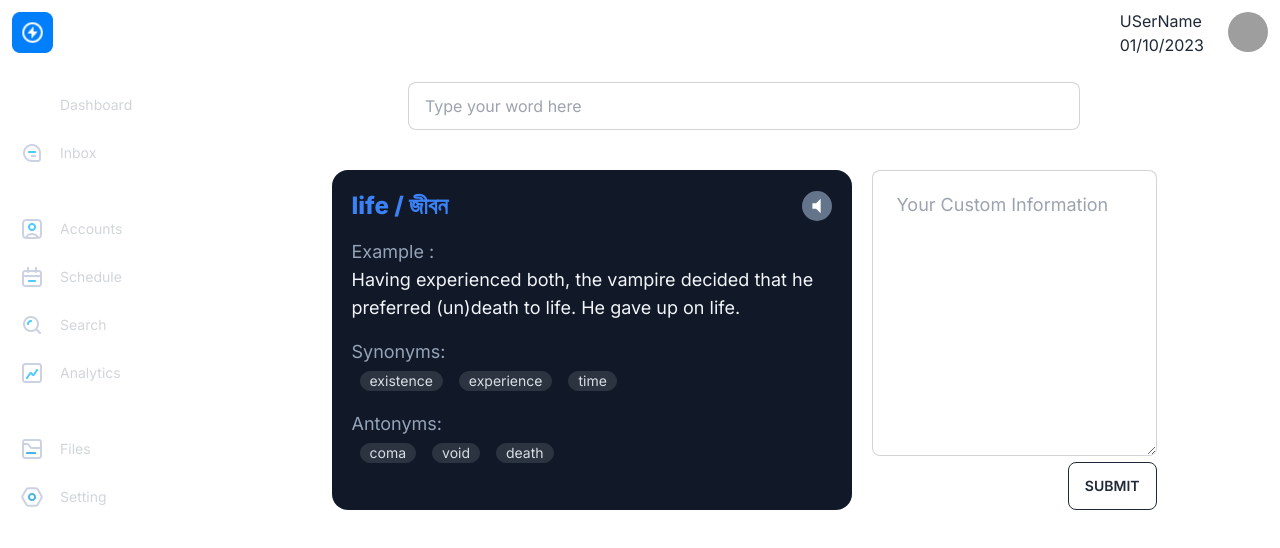
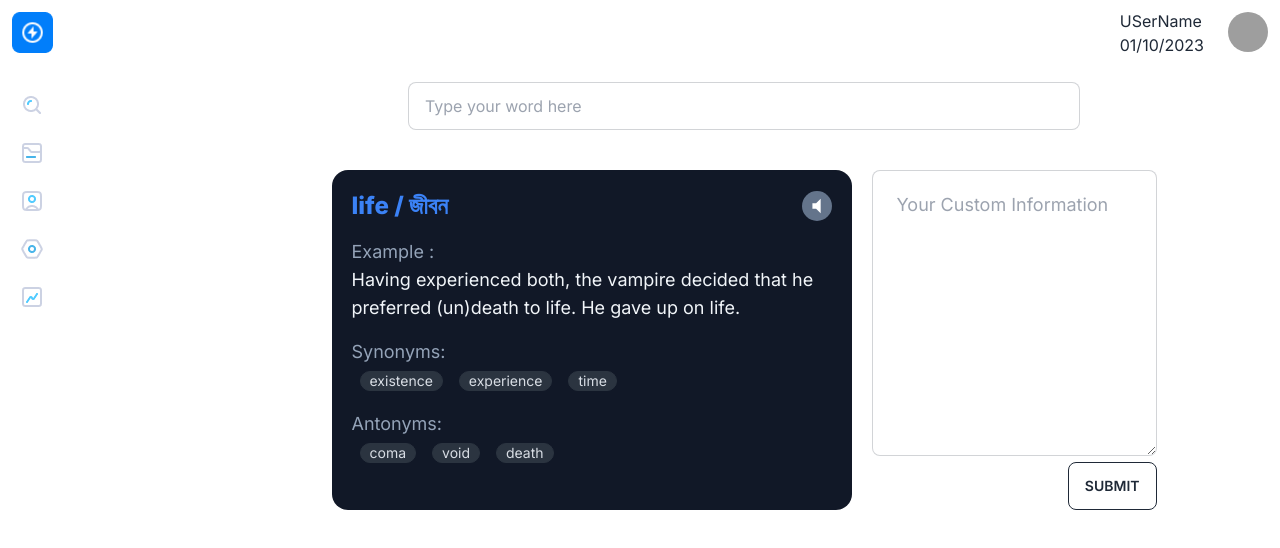
Before and after one commit to udaysarkarud/word-shuffler-2, a Next.js app: page / in a window 1280 px wide. Shown: the top 548 px of the page. Built offline with nearby package versions, Linux system fonts and the light colour scheme; grey boxes are pictures that could not be loaded.

Commit message:
fix: navigation links

```diff
--- a/src/components/Sidebar/Sidebar.tsx
+++ b/src/components/Sidebar/Sidebar.tsx
@@ -1,18 +1,16 @@
 'use client';
 
 import Image from 'next/image';
+import Link from 'next/link';
 import { useState } from 'react';
 const Sidebar = () => {
   const [open, setOpen] = useState(true);
   const Menus = [
-    { title: 'Dashboard', src: 'Chart_fill' },
-    { title: 'Inbox', src: 'Chat' },
-    { title: 'Accounts', src: 'User', gap: true },
-    { title: 'Schedule ', src: 'Calendar' },
-    { title: 'Search', src: 'Search' },
-    { title: 'Analytics', src: 'Chart' },
-    { title: 'Files ', src: 'Folder', gap: true },
-    { title: 'Setting', src: 'Setting' },
+    { title: 'Search', src: 'Search', navLocation: '/' },
+    { title: 'Saved Words', src: 'Folder', navLocation: '/listofwords' },
+    { title: 'Random Quiz', src: 'User', navLocation: '/' },
+    { title: 'Setting', src: 'Setting', navLocation: '/' },
+    { title: 'Analytics', src: 'Chart', navLocation: '/' },
   ];
   return (
     <div>
@@ -22,12 +20,6 @@ const Sidebar = () => {
             open ? 'w-52' : 'w-20 '
           }  h-screen p-3  pt- relative duration-300`}
         >
-          {/* <img
-            src="./assets/control.png"
-            className={`absolute cursor-pointer -right-3 top-9 w-7 border-dark-purple
-           border-2 rounded-full  ${!open && 'rotate-180'}`}
-            onClick={() => setOpen(!open)}
-          /> */}
           <div className="flex gap-x-4 items-center">
             <Image
               width={500}
@@ -49,19 +41,21 @@ const Sidebar = () => {
           </div>
           <ul className="pt-6">
             {Menus.map((Menu, index) => (
-              <li
-                key={index}
-                className={`flex  rounded-md p-2 cursor-pointer hover:bg-light-white text-gray-300 text-sm items-center gap-x-4
+              <li key={index}>
+                <Link
+                  href={Menu.navLocation}
+                  className={`flex  rounded-md p-2 cursor-pointer hover:bg-light-white text-white text-sm items-center gap-x-4
               ${Menu.gap ? 'mt-9' : 'mt-2'} ${
                 index === 0 && 'bg-light-white'
               } `}
-              >
-                <img src={`./assets/${Menu.src}.png`} />
-                <span
-                  className={`${!open && 'hidden'} origin-left duration-200`}
                 >
-                  {Menu.title}
-                </span>
+                  <img src={`./assets/${Menu.src}.png`} alt={Menu.title} />
+                  <span
+                    className={`${!open && 'hidden'} origin-left duration-200`}
+                  >
+                    {Menu.title}
+                  </span>
+                </Link>
               </li>
             ))}
           </ul>
```
